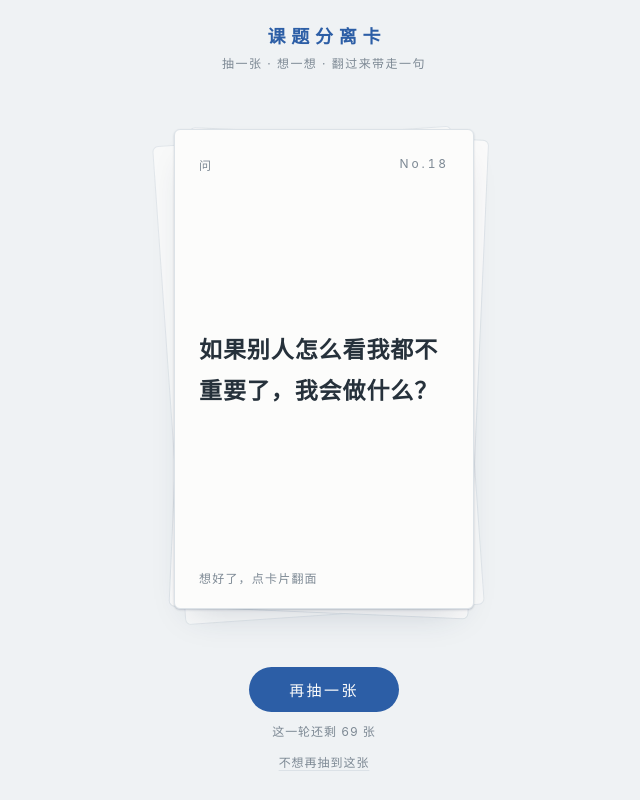
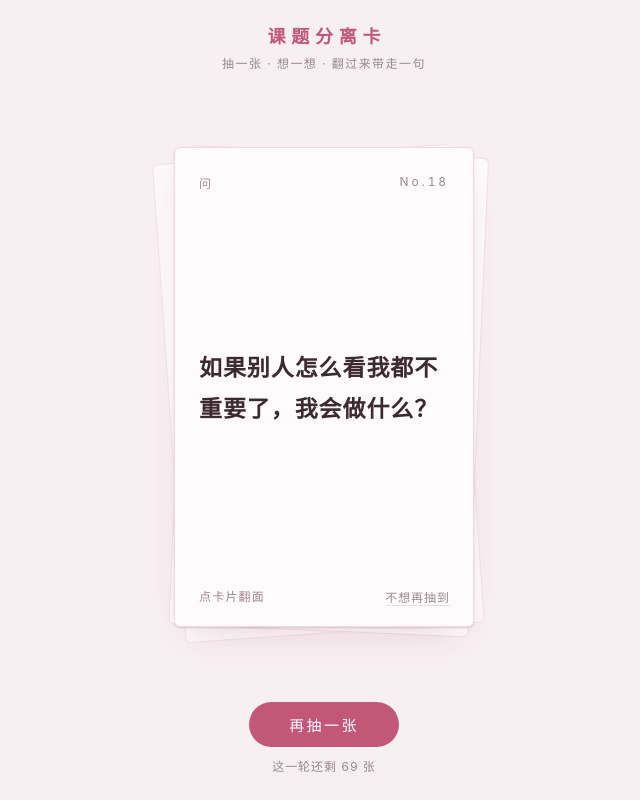
Before and after one commit to Yamazaki36/issue-cards, a plain HTML site: page index.html in a window 1280 px wide. Both pictures are taken after a click on the button "牌堆，点一下抽一张". Shown: the whole page, without its empty margins (316-956 px from the left). Drawn offline with Linux system fonts and the light colour scheme.

Commit message:
换粉色配色；「不想再抽到」移到卡片角上，底部只留两行，卡片恢复原大小
Co-Authored-By: Claude Opus 5.5 <noreply@anthropic.com>

```diff
--- a/index.html
+++ b/index.html
@@ -14,34 +14,34 @@
 <style>
   /* 布局：单屏抽卡台。顶部一行卡名，中间一张书签比例的卡（身后叠着牌堆），底部一个按钮和剩余张数 */
   :root {
-    --bg: #eff2f4;
-    --paper: #fcfcfb;
-    --ink: #26313b;
-    --muted: #7d8994;
-    --accent: #2c5ea6;
-    --accent-soft: #e4ecf7;
-    --line: #dce2e7;
-    --shadow: rgba(32, 52, 82, .22);
+    --bg: #f8eff2;
+    --paper: #fffbfc;
+    --ink: #3b2a31;
+    --muted: #9c8790;
+    --accent: #c2577a;
+    --accent-soft: #fbe5ec;
+    --line: #eedce2;
+    --shadow: rgba(122, 52, 78, .2);
     --serif: "Songti SC", "STSong", "Noto Serif SC", "Source Han Serif SC", "SimSun", serif;
     --sans: -apple-system, "PingFang SC", "Hiragino Sans GB", "Microsoft YaHei", "Helvetica Neue", sans-serif;
-    --w: min(76vw, 300px, calc((100vh - 290px) * .625));
+    --w: min(76vw, 300px, calc((100vh - 250px) * .625));
   }
   /* iPhone Safari 的 100vh 会把工具栏后面的区域也算进去，卡片会偏大、压住底部按钮；改用可见区域高度 svh */
   @supports (height: 100svh) {
     :root {
-      --w: min(76vw, 300px, calc((100svh - 300px - env(safe-area-inset-top, 0px) - env(safe-area-inset-bottom, 0px)) * .625));
+      --w: min(76vw, 300px, calc((100svh - 215px - env(safe-area-inset-top, 0px) - env(safe-area-inset-bottom, 0px)) * .625));
     }
   }
   @media (prefers-color-scheme: dark) {
     :root:not([data-theme="light"]) {
-      --bg: #11161c; --paper: #1a2129; --ink: #e2e7eb; --muted: #8592a0;
-      --accent: #92b5e6; --accent-soft: #1d2a3b; --line: #2a333e; --shadow: rgba(0, 0, 0, .5);
+      --bg: #1a1216; --paper: #261a20; --ink: #f1e4e9; --muted: #a8939c;
+      --accent: #f1a5be; --accent-soft: #3a222c; --line: #3a2a31; --shadow: rgba(0, 0, 0, .5);
       color-scheme: dark;
     }
   }
   :root[data-theme="dark"] {
-    --bg: #11161c; --paper: #1a2129; --ink: #e2e7eb; --muted: #8592a0;
-    --accent: #92b5e6; --accent-soft: #1d2a3b; --line: #2a333e; --shadow: rgba(0, 0, 0, .5);
+    --bg: #1a1216; --paper: #261a20; --ink: #f1e4e9; --muted: #a8939c;
+    --accent: #f1a5be; --accent-soft: #3a222c; --line: #3a2a31; --shadow: rgba(0, 0, 0, .5);
     color-scheme: dark;
   }
 
@@ -204,13 +204,41 @@
   }
   .btn:focus-visible { outline: 2px solid var(--accent); outline-offset: 3px; }
   .btn:active { transform: scale(.98); }
-  .count { margin: 0; font-size: 12px; color: var(--muted); letter-spacing: .08em; font-variant-numeric: tabular-nums; }
-  .tools { display: flex; flex-wrap: wrap; justify-content: center; align-items: center; gap: 4px 14px; min-height: 24px; }
-  .tools[hidden], .link[hidden] { display: none !important; }
+  .count {
+    margin: 0;
+    display: flex;
+    flex-wrap: wrap;
+    justify-content: center;
+    align-items: baseline;
+    gap: 0 10px;
+    font-size: 12px;
+    color: var(--muted);
+    letter-spacing: .08em;
+    font-variant-numeric: tabular-nums;
+  }
+  .link[hidden], .skip[hidden] { display: none !important; }
+  .slot { position: relative; }
+  .skip {
+    position: absolute;
+    right: 14px;
+    bottom: 14px;
+    z-index: 3;
+    border: 0;
+    background: none;
+    padding: 8px 10px;
+    font-size: 12px;
+    letter-spacing: .08em;
+    color: var(--muted);
+    text-decoration: underline;
+    text-underline-offset: 3px;
+    text-decoration-color: var(--line);
+    cursor: pointer;
+  }
+  .skip:focus-visible { outline: 2px solid var(--accent); outline-offset: 2px; border-radius: 2px; }
   .link {
     border: 0;
     background: none;
-    padding: 4px 2px;
+    padding: 0 2px;
     font-size: 12px;
     letter-spacing: .08em;
     color: var(--muted);
@@ -250,7 +278,7 @@
           <div class="q" id="q" hidden>
             <div class="tag"><span>问</span><span id="noFront"></span></div>
             <div class="text" id="qText"></div>
-            <div class="hint">想好了，点卡片翻面</div>
+            <div class="hint">点卡片翻面</div>
           </div>
         </div>
         <div class="face back">
@@ -260,16 +288,13 @@
           <div class="hint">点一下翻回去</div>
         </div>
       </button>
+      <button class="skip" id="skip" type="button" hidden>不想再抽到</button>
     </div>
   </main>
 
   <footer>
     <button class="btn" id="next" type="button">抽一张</button>
-    <p class="count"><span id="count"></span> <button class="link accent" id="undo" type="button" hidden>撤销</button></p>
-    <div class="tools" id="tools">
-      <button class="link" id="skip" type="button" hidden>不想再抽到这张</button>
-      <button class="link" id="restore" type="button" hidden></button>
-    </div>
+    <p class="count"><span id="count"></span><button class="link accent" id="undo" type="button" hidden>撤销</button><button class="link" id="restore" type="button" hidden></button></p>
   </footer>
   <p class="sr" id="live" aria-live="polite"></p>
 </div>
@@ -427,7 +452,7 @@
     undoBtn.hidden = undoId === null;
     skipBtn.hidden = state === "cover";
     restoreBtn.hidden = hiddenIds.size === 0;
-    if (!restoreArmed) restoreBtn.textContent = "已移出 " + hiddenIds.size + " 张 · 全部恢复";
+    if (!restoreArmed) restoreBtn.textContent = "恢复已移出的 " + hiddenIds.size + " 张";
     if (state === "cover") card.setAttribute("aria-label", "牌堆，点一下抽一张");
     else if (state === "q") card.setAttribute("aria-label", "问：" + $("qText").textContent + "。点一下翻面");
     else card.setAttribute("aria-label", "带走：" + $("aText").textContent + "。点一下翻回去");
@@ -497,7 +522,7 @@
     deck = deck.filter((x) => x !== id);
     save();
     undoId = id;
-    draw("已移出这张，以后不会再抽到", true);
+    draw("已移出，不会再抽到", true);
   }
 
   function undo() {
@@ -514,7 +539,7 @@
   function restoreAll() {
     if (!restoreArmed) {
       restoreArmed = true;
-      restoreBtn.textContent = "再点一次，恢复全部 " + hiddenIds.size + " 张";
+      restoreBtn.textContent = "再点一次确认恢复";
       clearTimeout(restoreTimer);
       restoreTimer = setTimeout(() => { restoreArmed = false; updateUI(); }, 4000);
       return;
```
